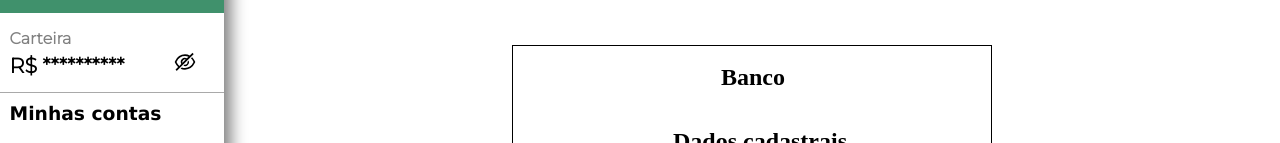
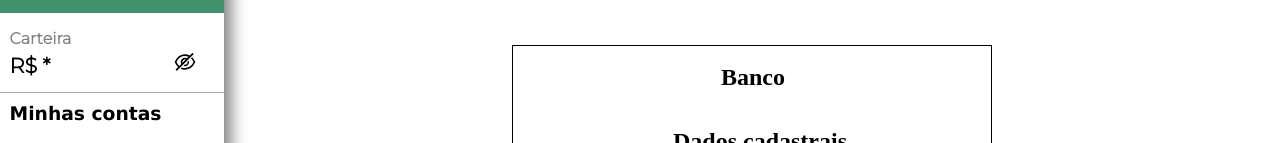
Before and after one commit to Rubykami/Moneytrack, a React (Create React App) app: page /profile/manageaccount in a window 1280 px wide. Shown: the part 137-280 px from the top of the page. Built offline with nearby package versions, Linux system fonts and the light colour scheme; no server answers.

Commit message:
Refactor(components): BalanceInfo

```diff
--- a/src/components/Balanceinfo/BalanceInfo.tsx
+++ b/src/components/Balanceinfo/BalanceInfo.tsx
@@ -8,10 +8,13 @@ import axios from 'axios'
 import BankAccount from '../BankAccount/BankAccount'
 import getCookie from '../../hooks/getCookie'
 
+
 const BalanceInfo = () => {
 
     const [firstAccount, setFirstAccount] = useState({})
     const [secondAccount, setSecondAccount] = useState({})
+    const [balancevalue, setBalanceValue] = useState(0)
+
 
     const userID = getCookie('OrganizzetaCookie_')?.slice(22, 58)
 
@@ -23,7 +26,7 @@ const BalanceInfo = () => {
     const CLOSED_EYE_CLASS = 'closedeye'
     const HIDDEN_BALANCE = 'hiddenbalance'
     const VISIBLE_BALANCE = 'visiblebalance'
-    const HIDDEN_NUMBER = '**********'
+    const HIDDEN_NUMBERS = '*'.repeat(String(balancevalue).length)
     const GET_ACCOUNTS_URL = `http://localhost:3001/api/v1/user/${userID}`
 
     const [visible, setVisibility] = useState<Boolean>(false)
@@ -37,9 +40,9 @@ const BalanceInfo = () => {
     const eyeClass = useMemo<String>(() => {
         return visible ? OPENED_EYE_CLASS : CLOSED_EYE_CLASS
     }, [visible])
-    const balance = useMemo<String>(() => {
-        return visible ? '0' : HIDDEN_NUMBER
-    }, [visible])
+    const balance = useMemo<any>(() => {
+        return visible ? balancevalue : HIDDEN_NUMBERS
+    }, [visible, balancevalue])
 
     const toggleBalanceVisiblity = () => {
         setVisibility(!visible)
@@ -50,6 +53,7 @@ const BalanceInfo = () => {
         .then((response) => {
             setFirstAccount(response.data.accounts[0])
             setSecondAccount(response.data.accounts[1])
+            setBalanceValue(Number(Object(firstAccount).balancevalue) + Number(Object(secondAccount).balancevalue))
         })
     }, [GET_ACCOUNTS_URL])
 
```
